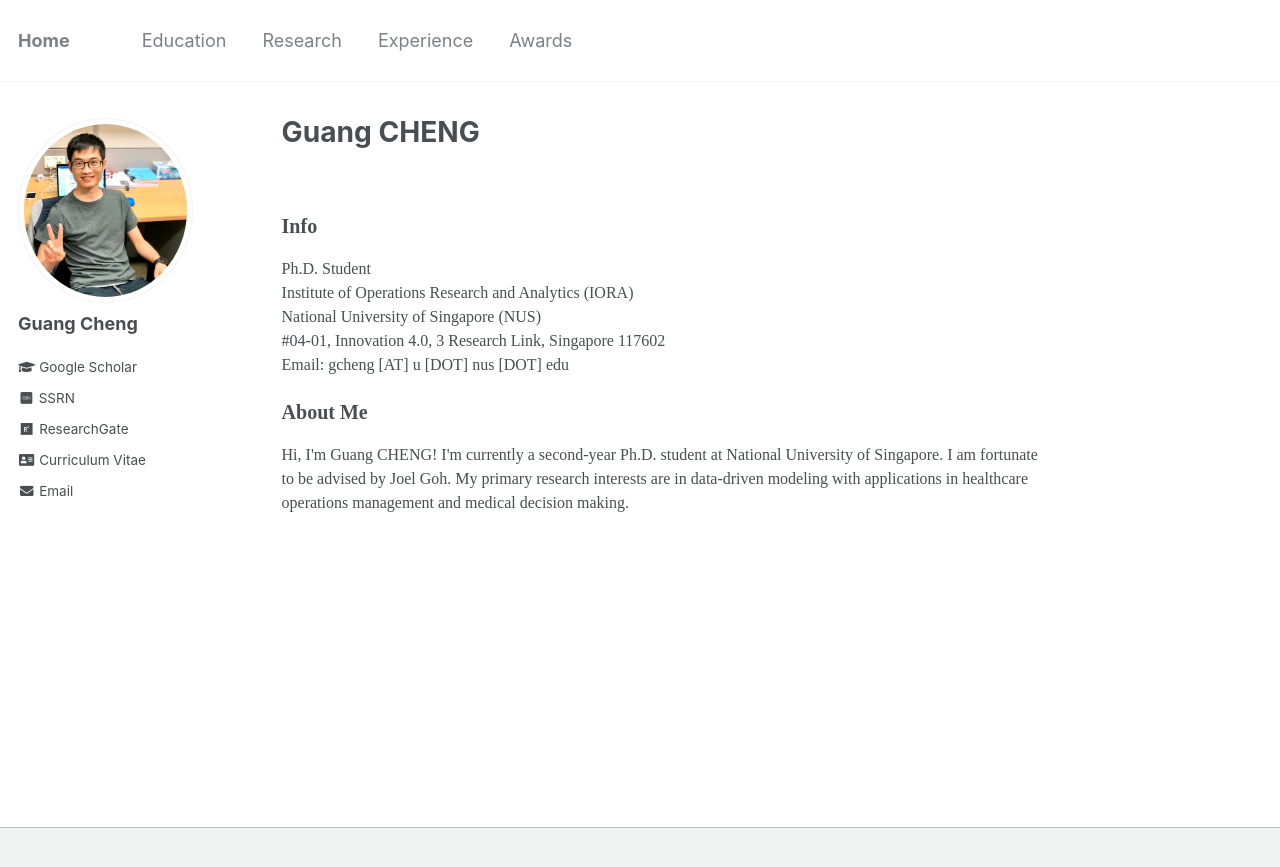
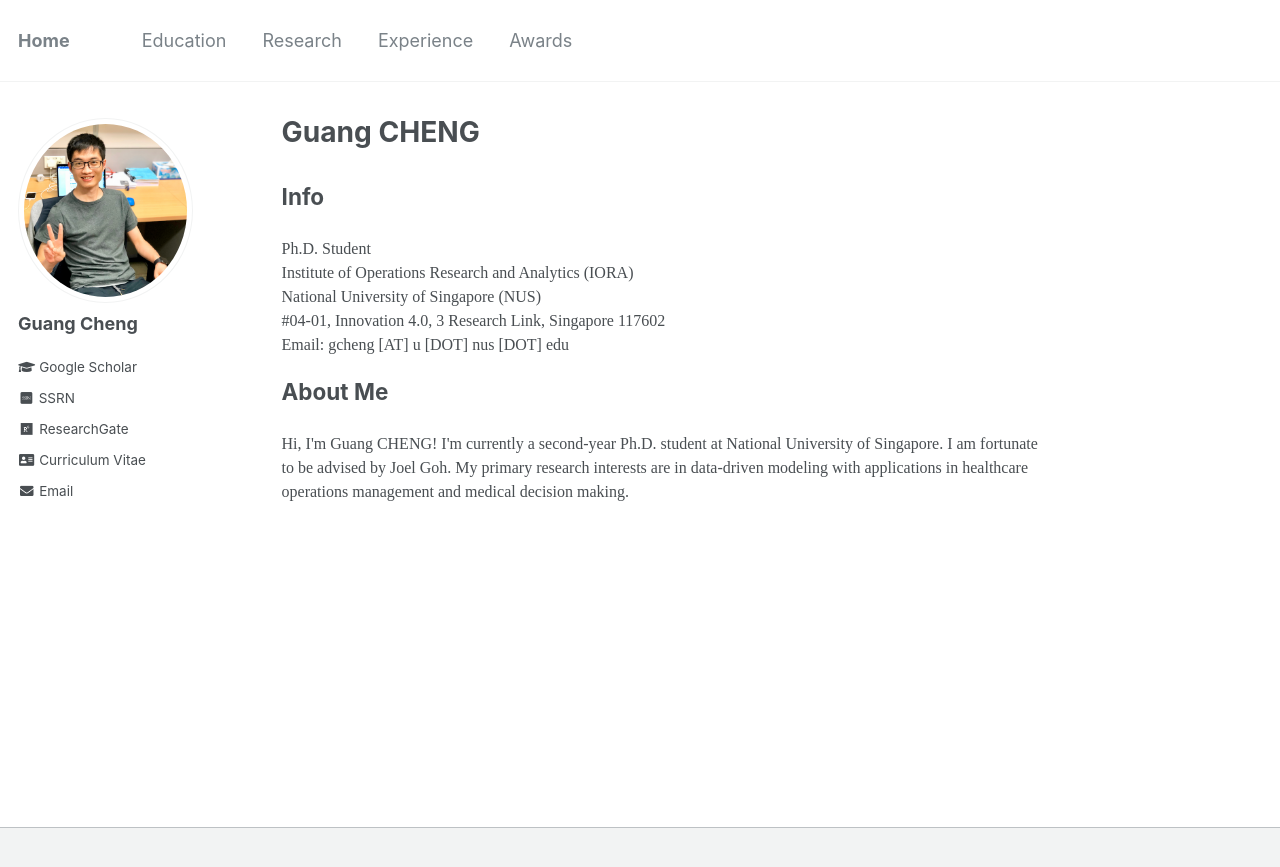
Before and after one commit to gcheng-nus/gcheng-nus.github.io, a Jekyll site: the page built from _pages/about.md, in a window 1280 px wide. Shown: the top 867 px of the page. Built offline with Jekyll 4.4.1, drawn with Linux system fonts in a browser that asks for light colours; some web fonts are replaced.

Commit message:
modify font style

```diff
--- a/_pages/about.md
+++ b/_pages/about.md
@@ -7,10 +7,10 @@ redirect_from:
   - /about/
   - /about.html
 ---
-<br>
+
 <body style="font-family: Time New Roman;">
 
-<b style="font-size: 20px;">Info</b>
+<h2 style="margin-top: 1em;">Info</h2>
 <p style="font-size: 16px; margin-top: 1em;">
   Ph.D. Student  <br>
   Institute of Operations Research and Analytics (IORA)  <br>
@@ -19,7 +19,7 @@ redirect_from:
   Email: gcheng [AT] u [DOT] nus [DOT] edu  <br>
 </p>
 
-<b style="font-size: 20px;">About Me</b>
+<h2>About Me</h2>
 <p style="font-size: 16px; margin-top: 1em">
 Hi, I'm Guang CHENG! I'm currently a second-year Ph.D. student at National University of Singapore.
 I am fortunate to be advised by Joel Goh.
```
